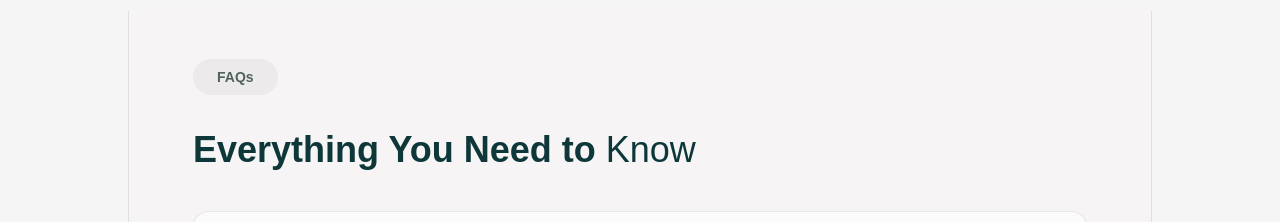
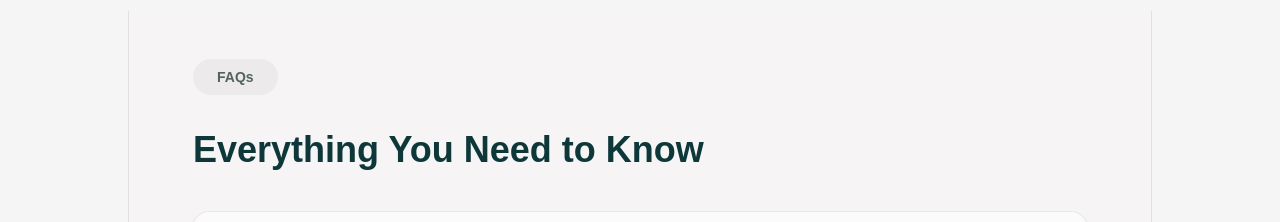
Before and after one commit to scalkit/Varsha-Industries, a Next.js app: page / in a window 1280 px wide. Shown: the part 3800-4022 px from the top of the page. Built offline with nearby package versions, Linux system fonts and the light colour scheme.

Commit message:
spacing fixed 2

```diff
--- a/app/page.tsx
+++ b/app/page.tsx
@@ -104,7 +104,7 @@ export default function Home() {
                         FAQs
                     </span>
                     <h2 className="mt-8 max-w-4xl text-3xl font-bold leading-tight text-primary md:text-4xl">
-                        Everything You Need to <span className="font-medium">Know</span>
+                        Everything You Need to Know
                     </h2>
                     <div className="mt-10">
                         <FAQAccordion />
```
